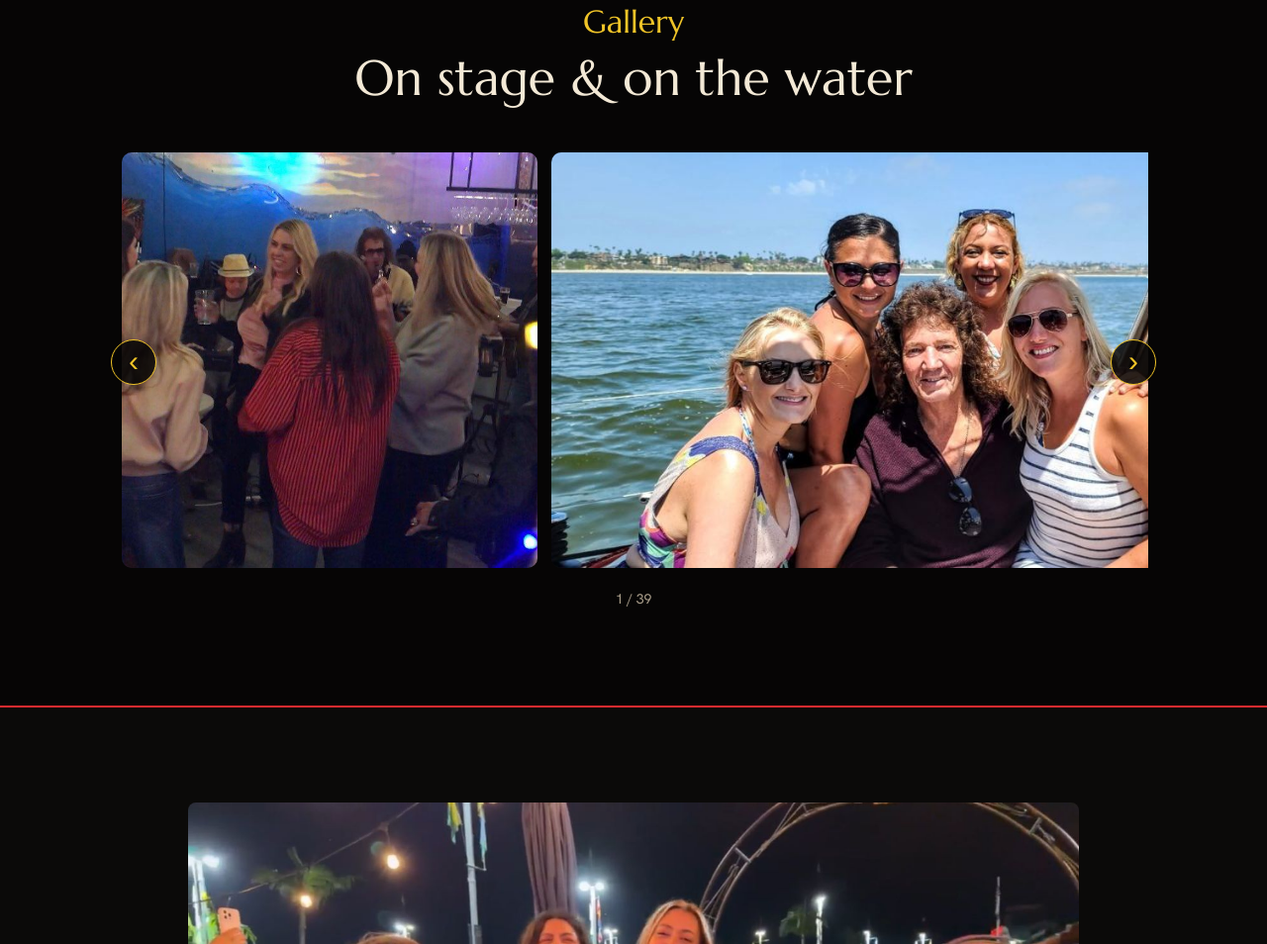
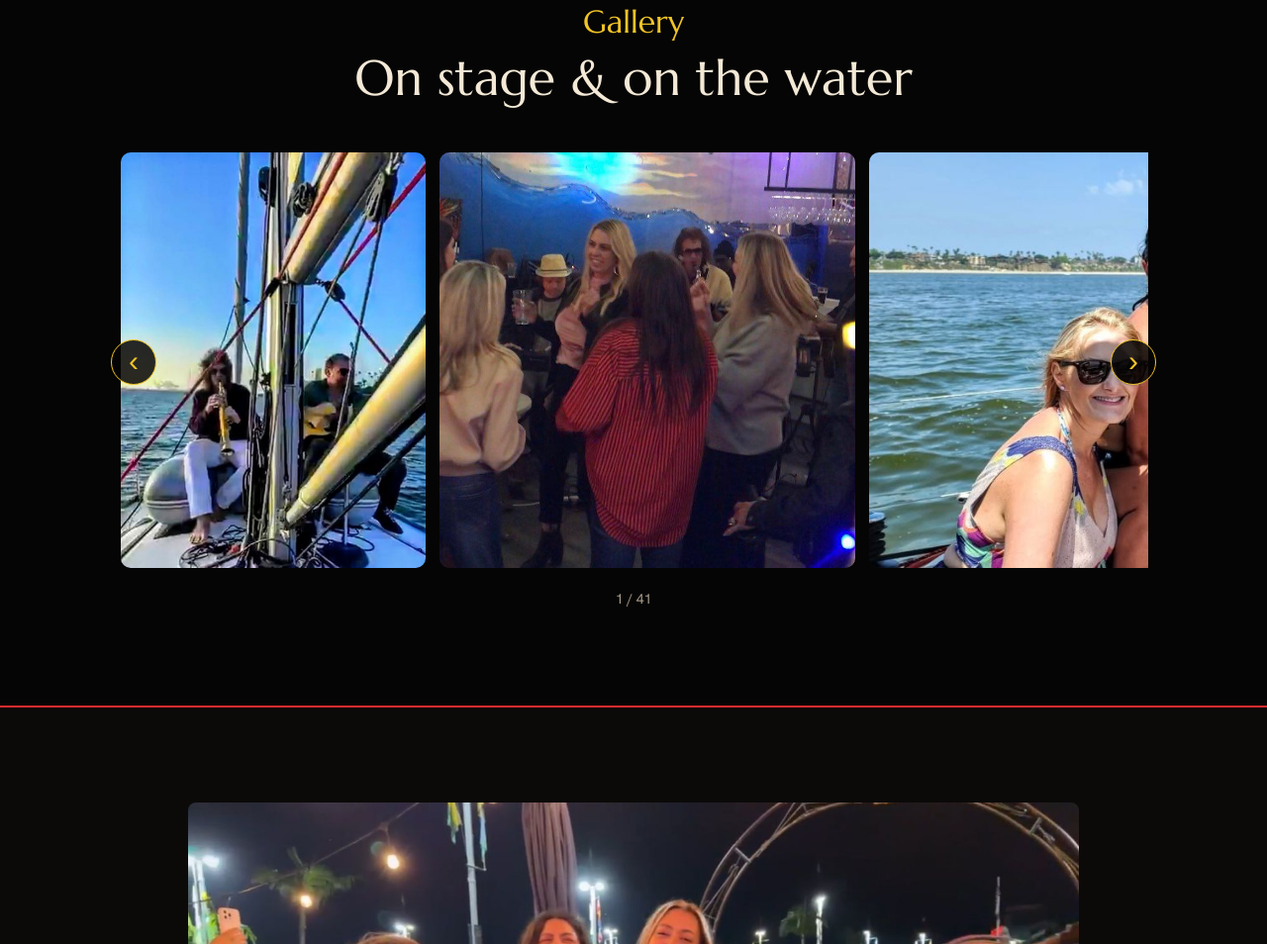
Before and after one commit to mystictiger-band/mystic-tiger-band, a plain HTML site: page index.html in a window 1280 px wide. Shown: the part 5454-6408 px from the top of the page at 99% size. Drawn offline with nearby package versions, Linux system fonts and the light colour scheme.

Commit message:
Add two gallery photos at 1 and 37

```diff
--- a/index.html
+++ b/index.html
@@ -433,7 +433,7 @@ main > section ~ section{border-top:2px solid var(--red)}
         <div class="gtrack" id="gtrack" tabindex="0" aria-label="Band photos, swipe or use arrows"></div>
         <button class="nav next" type="button" aria-label="Next photo">&#8250;</button>
       </div>
-      <p class="msgs-note" id="gcount">1 / 39</p>
+      <p class="msgs-note" id="gcount">1 / 41</p>
     </div>
   </section>
 
@@ -575,8 +575,11 @@ const REVIEWS=[
   document.getElementById("show").addEventListener("mouseenter",stop);
   document.getElementById("show").addEventListener("mouseleave",start);
   track.scrollLeft=0;mark();
-  const gt=document.getElementById("gtrack"),gc=document.getElementById("gcount"),GN=39;let gcur=0,gtimer=null;
-  for(let i=1;i<=GN;i++){const b=document.createElement("button");b.type="button";b.setAttribute("aria-label","Band photo "+i+", tap to enlarge");const im=document.createElement("img");im.src="img/gallery/g"+String(i).padStart(2,"0")+".jpg";im.alt="Mystic Tiger Band photo "+i;b.appendChild(im);b.addEventListener("click",()=>{lbi.src=im.src;lbi.alt=im.alt;try{lb.showModal()}catch(e){lb.setAttribute("open","")}});gt.appendChild(b);}
+  // Gallery order: first file = photo 1. To add or move a photo, put the file in img/gallery and edit this list.
+  const GALLERY=["poster-duo.jpg","g01.jpg","g02.jpg","g03.jpg","g04.jpg","g05.jpg","g06.jpg","g07.jpg","g08.jpg","g09.jpg","g10.jpg","g11.jpg","g12.jpg","g13.jpg","g14.jpg","g15.jpg","g16.jpg","g17.jpg","g18.jpg","g19.jpg","g20.jpg","g21.jpg","g22.jpg","g23.jpg","g24.jpg","g25.jpg","g26.jpg","g27.jpg","g28.jpg","g29.jpg","g30.jpg","g31.jpg","g32.jpg","g33.jpg","g34.jpg","g35.jpg","danny-sax-stage.jpg","g36.jpg","g37.jpg","g38.jpg","g39.jpg"];
+  const GALT={"poster-duo.jpg":"Danny and Christina of Mystic Tiger Band with sax and guitar on a classic Mercedes","danny-sax-stage.jpg":"Danny Mancuso playing saxophone on stage"};
+  const gt=document.getElementById("gtrack"),gc=document.getElementById("gcount"),GN=GALLERY.length;let gcur=0,gtimer=null;
+  for(let i=1;i<=GN;i++){const b=document.createElement("button");b.type="button";b.setAttribute("aria-label","Band photo "+i+", tap to enlarge");const im=document.createElement("img");im.src="img/gallery/"+GALLERY[i-1];im.alt=GALT[GALLERY[i-1]]||"Mystic Tiger Band photo "+i;b.appendChild(im);b.addEventListener("click",()=>{lbi.src=im.src;lbi.alt=im.alt;try{lb.showModal()}catch(e){lb.setAttribute("open","")}});gt.appendChild(b);}
   const gs=[...gt.children];
   function ggo(i){gcur=(i+GN)%GN;gt.scrollTo({left:gs[gcur].offsetLeft-gs[0].offsetLeft,behavior:"smooth"});}
   const gnext=()=>ggo(atEnd(gt)?0:gcur+1),gprev=()=>ggo(atEnd(gt)&&gt.scrollLeft>2?lead(gt,gs)-1:gcur-1);
```
Also changed, not shown: img/gallery/danny-sax-stage.jpg (added), img/gallery/poster-duo.jpg (added).
